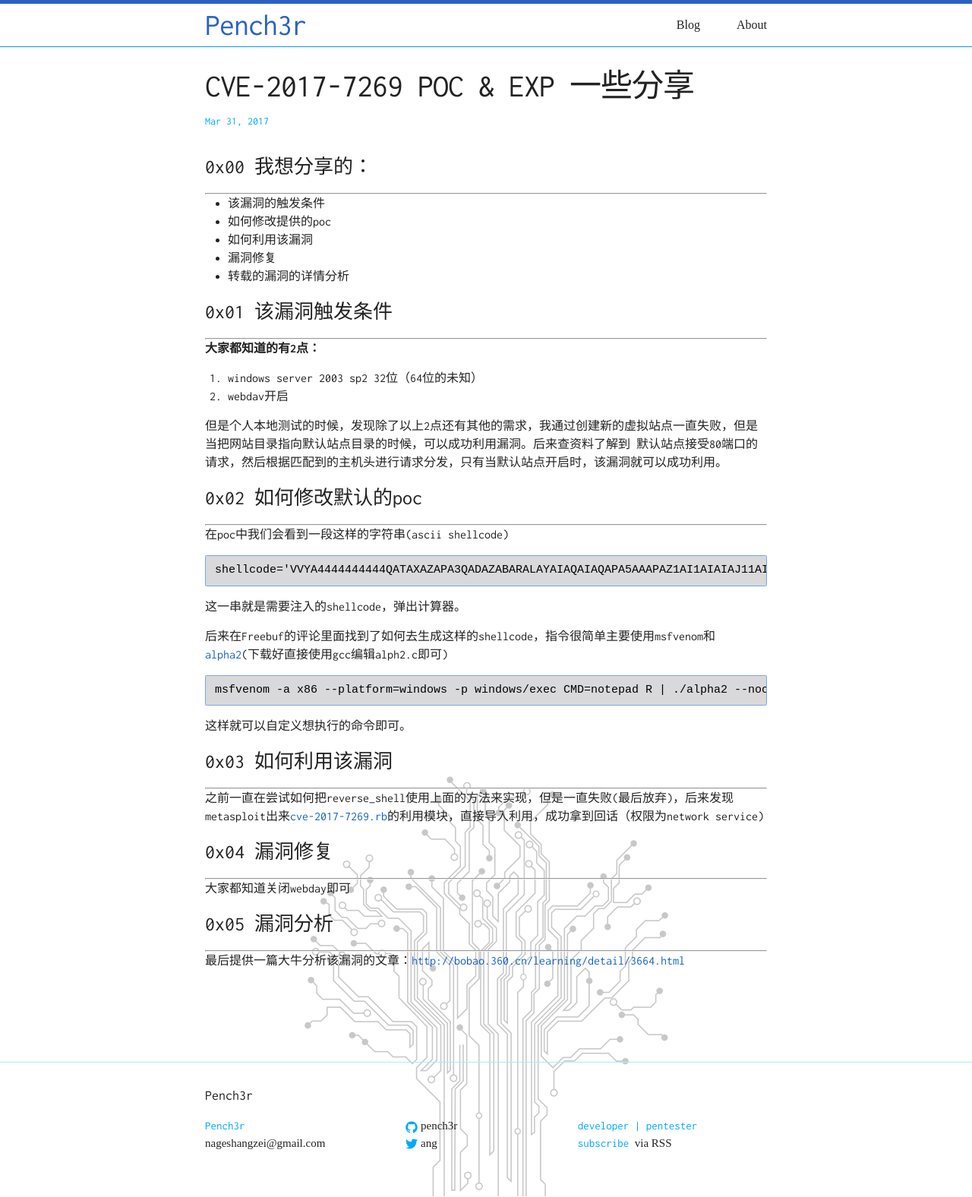
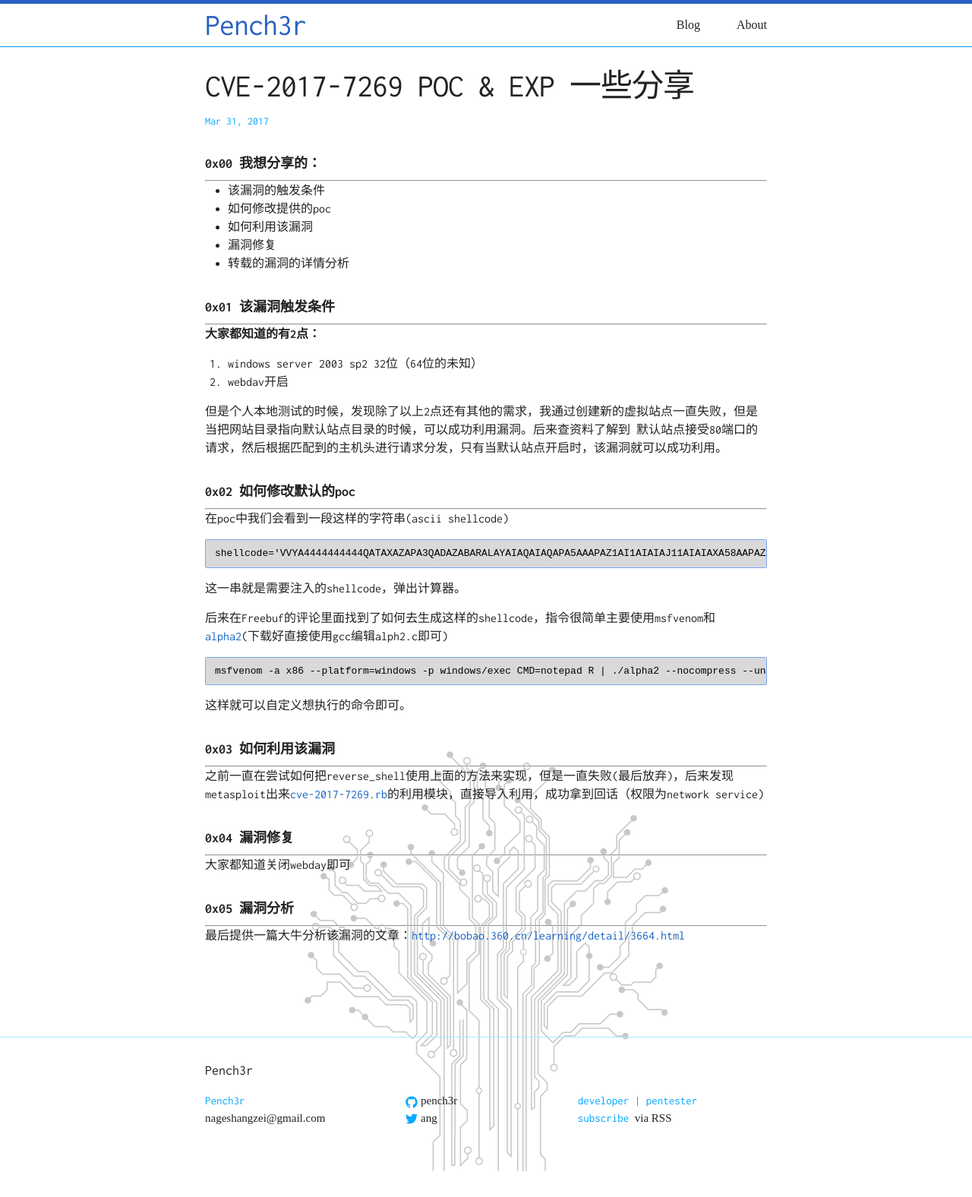
Before and after one commit to pench3r/OldBlog, a Jekyll site: the page built from _posts/2017-03-31-IIS6.0-POC&EXP.md, in a window 1280 px wide. Shown: the whole page at 76% size. Built offline with Jekyll 4.4.1, drawn with Linux system fonts in a browser that asks for light colours; comment, search, counter and statistics services are not loaded; after the commit the page ends 1543 px from its top, so only the background shows below that.

Commit message:
update blog

```diff
--- a/_posts/2017-03-31-IIS6.0-POC&EXP.md
+++ b/_posts/2017-03-31-IIS6.0-POC&EXP.md
@@ -3,7 +3,7 @@ layout: post
 title: "CVE-2017-7269 POC & EXP 一些分享"
 ---
 
-### 0x00 我想分享的： ###
+#### 0x00 我想分享的： ###
 ---
 
 - 该漏洞的触发条件
@@ -13,17 +13,16 @@ title: "CVE-2017-7269 POC & EXP 一些分享"
 - 转载的漏洞的详情分析
 
 
-### 0x01 该漏洞触发条件 ###
+#### 0x01 该漏洞触发条件 ###
 ---
 
 <strong>大家都知道的有2点：</strong>
-
 1. windows server 2003 sp2 32位（64位的未知）
 1. webdav开启
 
 但是个人本地测试的时候，发现除了以上2点还有其他的需求，我通过创建新的虚拟站点一直失败，但是当把网站目录指向默认站点目录的时候，可以成功利用漏洞。后来查资料了解到 默认站点接受80端口的请求，然后根据匹配到的主机头进行请求分发，只有当默认站点开启时，该漏洞就可以成功利用。
 
-### 0x02 如何修改默认的poc ###
+#### 0x02 如何修改默认的poc ###
 ---
 
 在poc中我们会看到一段这样的字符串(ascii shellcode)
@@ -38,17 +37,17 @@ title: "CVE-2017-7269 POC & EXP 一些分享"
 
 这样就可以自定义想执行的命令即可。
 
-### 0x03 如何利用该漏洞 ###
+#### 0x03 如何利用该漏洞 ###
 ---
 
 之前一直在尝试如何把reverse_shell使用上面的方法来实现，但是一直失败(最后放弃)，后来发现metasploit出来[cve-2017-7269.rb](https://github.com/dmchell/metasploit-framework/blob/master/modules/exploits/windows/iis/cve-2017-7269.rb)的利用模块，直接导入利用，成功拿到回话（权限为network service)
 
-### 0x04 漏洞修复 ###
+#### 0x04 漏洞修复 ###
 ---
 
 大家都知道关闭webday即可
 
-### 0x05 漏洞分析 ###
+#### 0x05 漏洞分析 ###
 ---
 
 最后提供一篇大牛分析该漏洞的文章：[http://bobao.360.cn/learning/detail/3664.html](http://bobao.360.cn/learning/detail/3664.html)
--- a/assets/main.scss
+++ b/assets/main.scss
@@ -52,7 +52,7 @@ dl, dd, ol, ul, figure {
  * Basic styling
  */
 body {
-  font-family: Inconsolata, Helvetica, Arial, sans-serif,STHeiti,Microsoft YaHei;
+  font-family: Microsoft YaHei, inconsolata, Helvetica, Arial, sans-serif,STHeiti;
   font-size: 16px;
   line-height: 1.5;
   font-weight: 300;
@@ -130,7 +130,7 @@ blockquote {
  */
 pre,
 code {
-  font-size: 15px;
+  font-size: 13px;
   border: 1px solid #75a6ef;
   border-radius: 3px;
   /*     background-color: #111; */
@@ -343,17 +343,22 @@ pre {
 .post-content {
   margin-bottom: 30px; }
   .post-content h2 {
+	font-weight: bold;
     font-size: 32px; }
     @media screen and (max-width: 800px) {
       .post-content h2 {
         font-size: 28px; } }
   .post-content h3 {
+	font-weight: bold;
     font-size: 26px; }
     @media screen and (max-width: 800px) {
       .post-content h3 {
         font-size: 22px; } }
   .post-content h4 {
-    font-size: 20px; }
+	margin-top: 2rem;
+	margin-bottom: 0.5rem;
+	font-weight: bold;
+    font-size: 18px; }
     @media screen and (max-width: 800px) {
       .post-content h4 {
         font-size: 18px; } }
```
Also changed, not shown: _posts/2017-02-27-start.md (line endings or trailing spaces).
